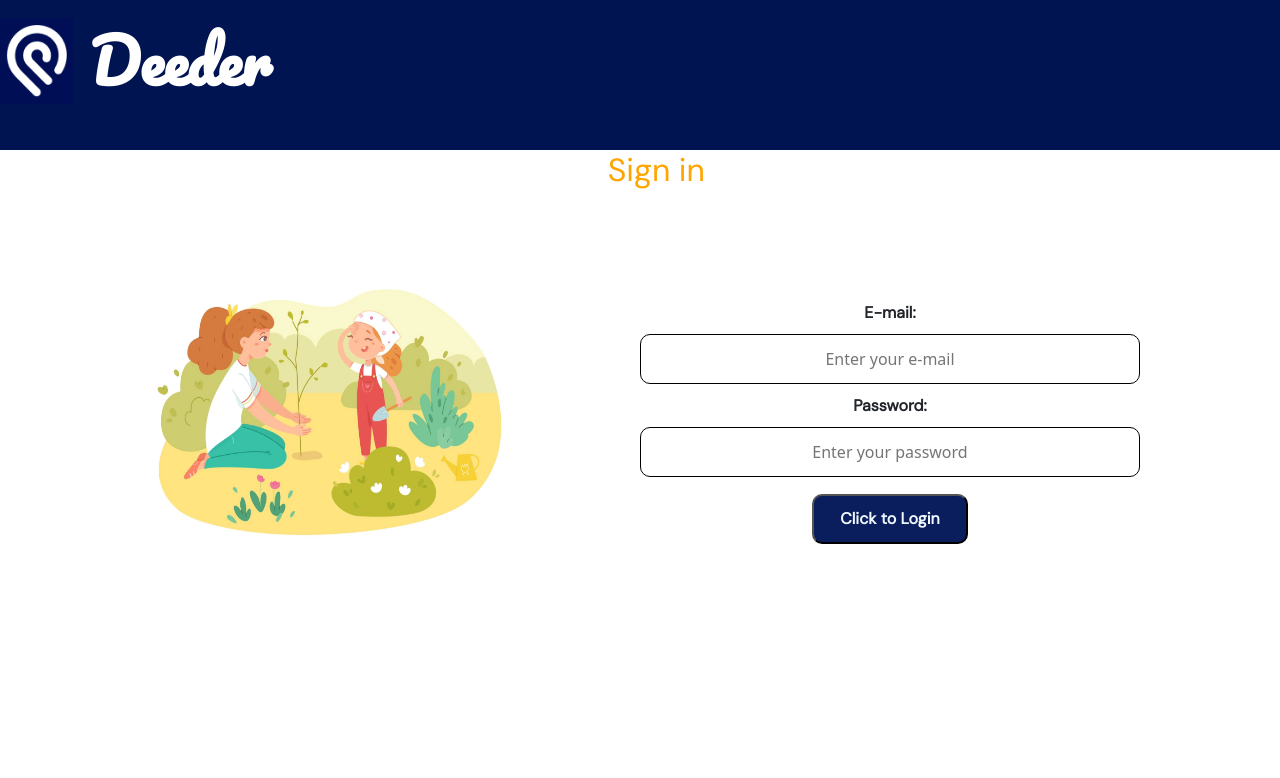
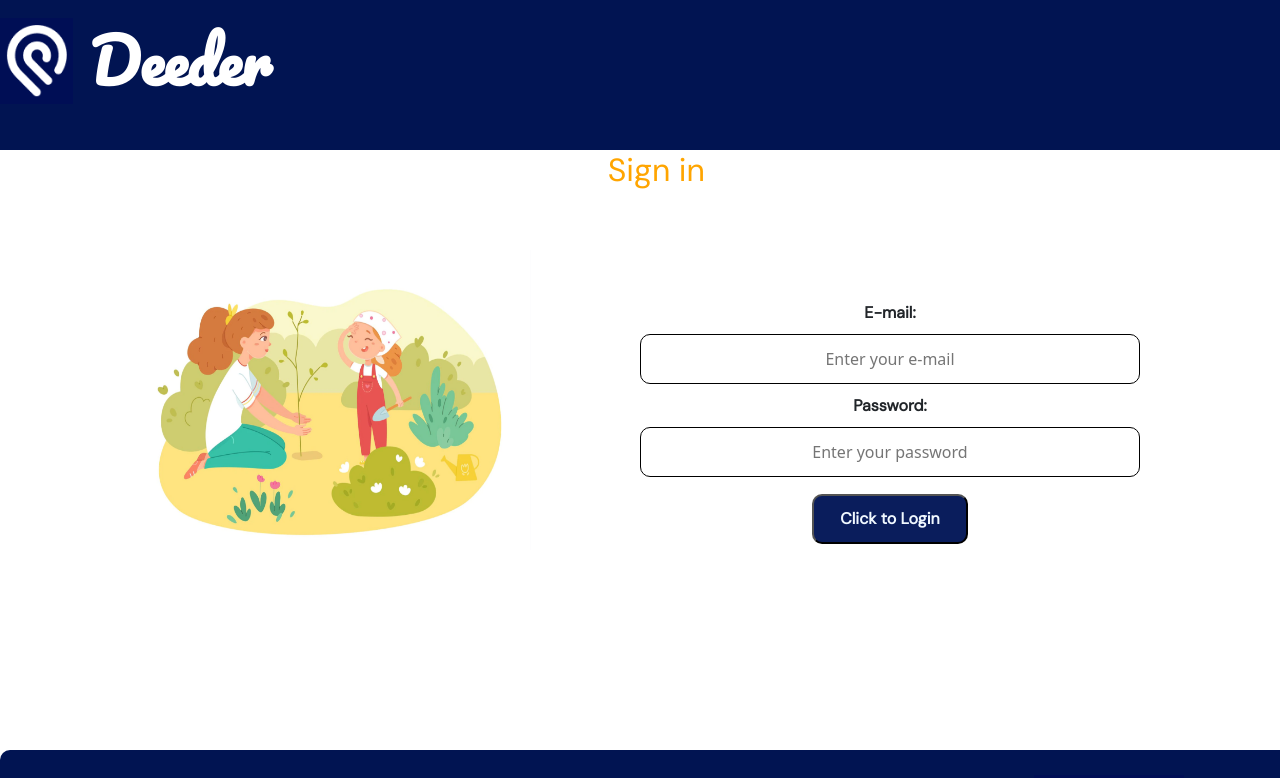
Before and after one commit to Andrea-Brezanova/deeder, a React (Create React App) app in the folder frontend/: page /signin in a window 1280 px wide. Shown: the top 778 px of the page. Built offline with nearby package versions, Linux system fonts and the light colour scheme.

Commit message:
last commit of the day

```diff
--- a/frontend/src/App.css
+++ b/frontend/src/App.css
@@ -72,7 +72,8 @@ img {
   display: flex;
   justify-content: center;
   height: 600px;
-  margin-top: 100px;
+  padding-top: 100px;
+  background-color: white;
 }
 
 .garden {
```
